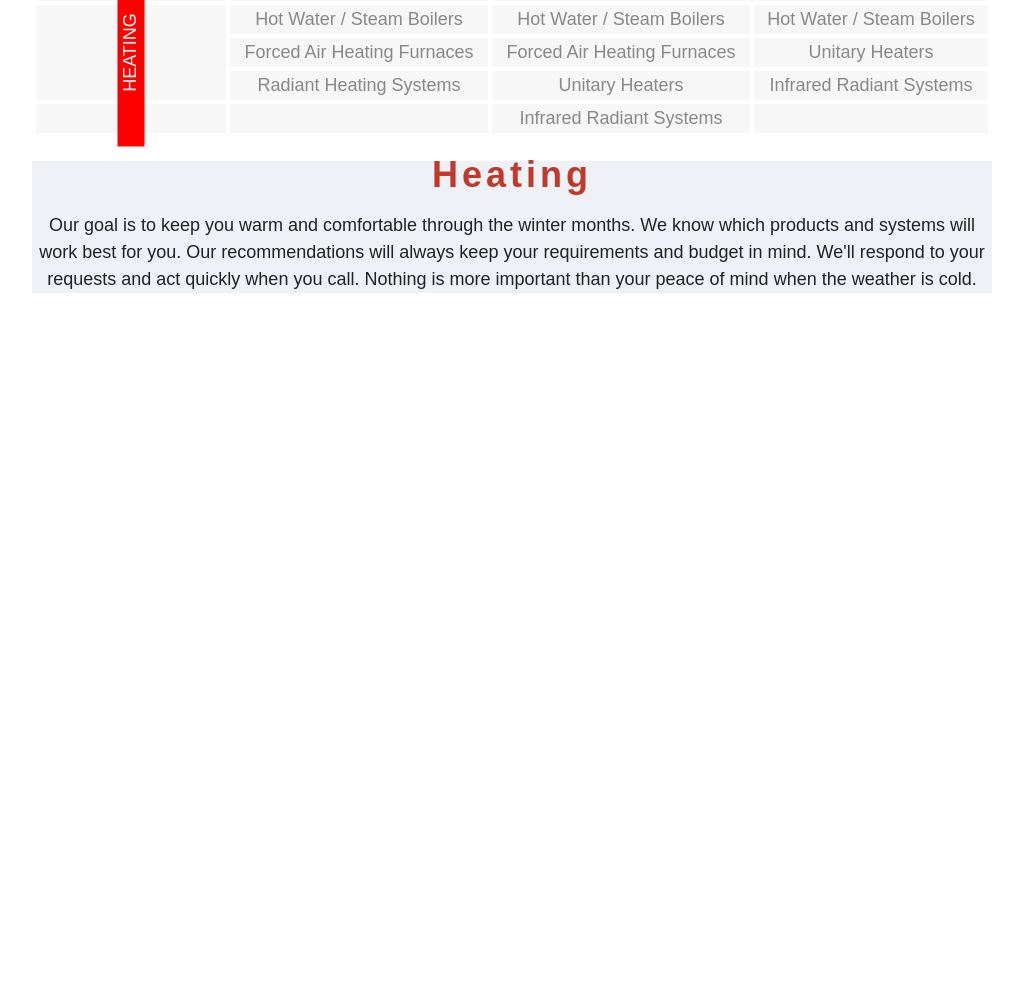
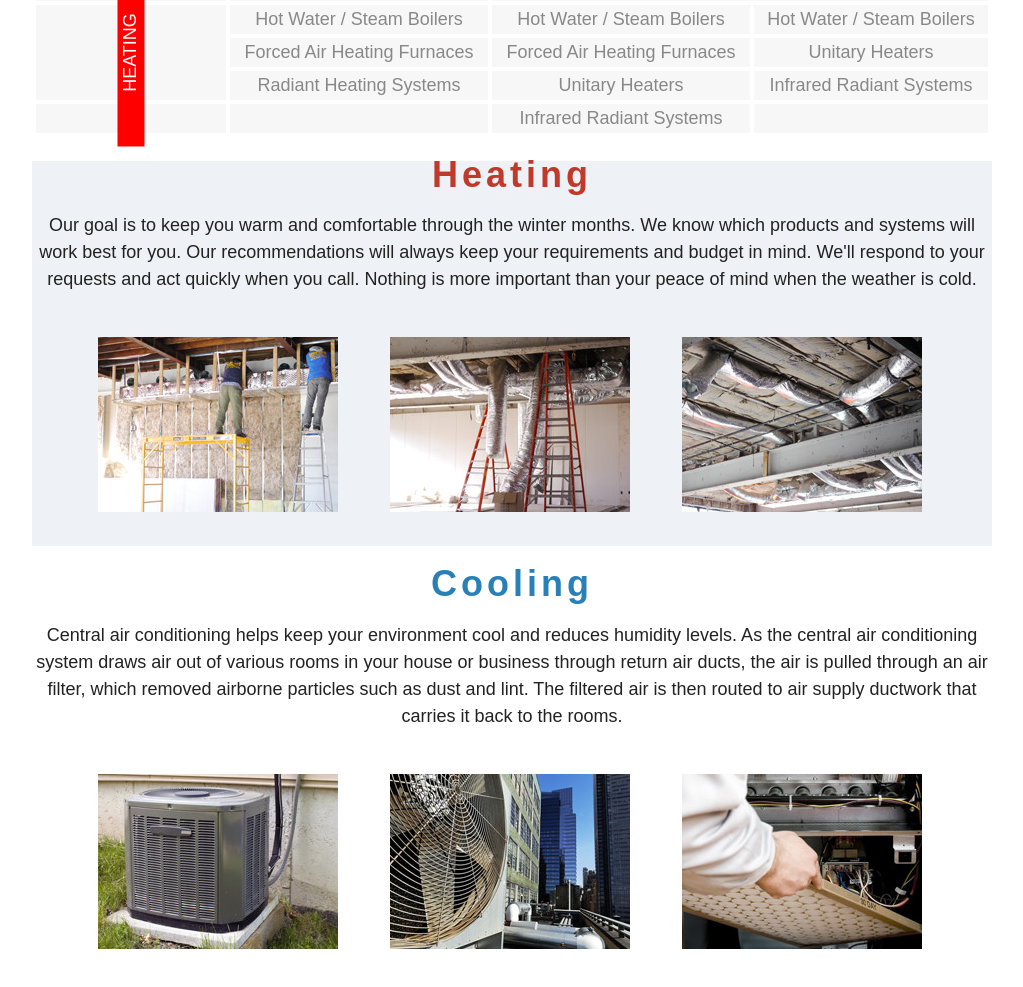
Before and after one commit to NJITGN44/IS117Project1, a plain HTML site: page src/index.html in a window 1280 px wide. Shown: the part 1349-2336 px from the top of the page, without its empty margins (128-1151 px from the left). Before the commit the page ends 1668 px from the top, so only its background shows below. Drawn offline with Linux system fonts and the light colour scheme.

Commit message:
Added Heating and Cooling Section

```diff
--- a/css/main.css
+++ b/css/main.css
@@ -224,7 +224,24 @@ color:white;
 	color:#c0392b;
 	letter-spacing:4px;
 	}
+#coolingexp {
+	text-align:center;
+	}
 
+#coolingexp h1 {
+	color:#2980b9;
+	letter-spacing:4px;
+	}
+
+.pictures {
+list-style-type:none;
+}
+
+.pictures li {
+align:center;
+float:left;
+margin:26px;
+}
 
 
 #footer {
--- a/src/index.html
+++ b/src/index.html
@@ -148,6 +148,28 @@
 
 			<p>Our goal is to keep you warm and comfortable through the winter months. We know which products and systems will work best for you. Our recommendations will always keep your requirements and budget in mind. We'll respond to your requests and act quickly when you call. Nothing is more important than your peace of mind when the weather is cold.</p>
 
+			<ul class="pictures">
+				<li><img src="../img/Heating1.jpg"/></li>
+				<li><img src="../img/Heating2.jpg"/></li>
+				<li><img src="../img/Heating3.jpg"/></li>
+			</ul>
+			<div style="clear: both;"></div>
+		</div>
+
+		<div id="coolingexp">
+			<h1> Cooling </h1>
+
+			<p>Central air conditioning helps keep your environment cool and reduces humidity levels. As the central air conditioning system draws air out of various rooms in your house or business through return air ducts, the air is pulled through an air filter, which removed airborne particles such as dust and lint. The filtered air is then routed to air supply ductwork that carries it back to the rooms.</p>
+
+			<ul class="pictures">
+				<li><img src="../img/Cooling1.jpg"/></li>
+				<li><img src="../img/Cooling2.jpg"/></li>
+				<li><img src="../img/Cooling3.jpg"/></li>
+			</ul>
+			<div style="clear: both;"></div>
+		</div>
+
+		<div id="about">
 
 		</div>
 
```
Also changed, not shown: img/Cooling1.jpg (added), img/Cooling2.jpg (added), img/Cooling3.jpg (added), img/Heating1.jpg (added), img/Heating2.jpg (added), img/Heating3.jpg (added).
